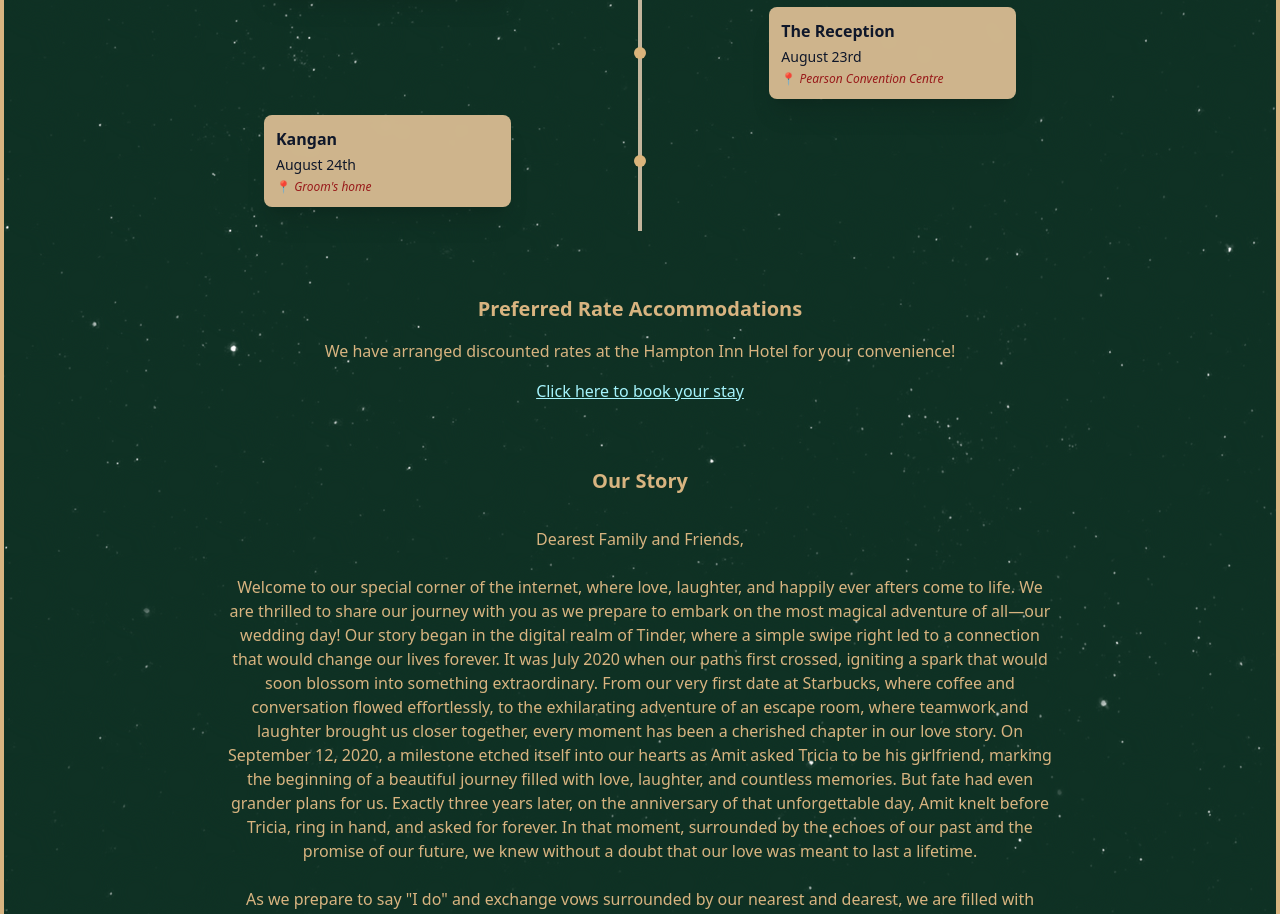
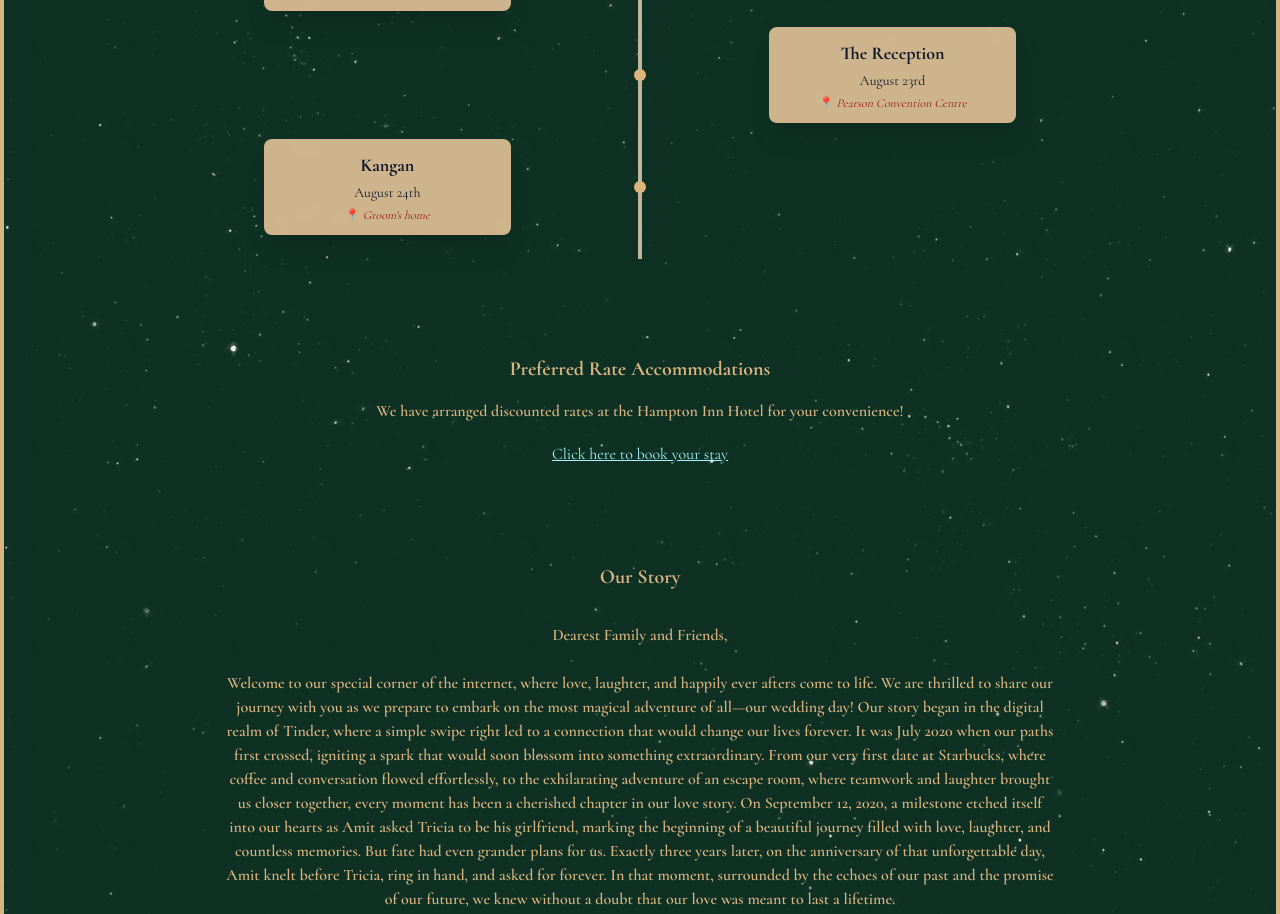
Before and after one commit to amitrambaran/twedsa, a Next.js app: page / in a window 1280 px wide. Shown: the part 1500-2414 px from the top of the page. Built offline with nearby package versions, Linux system fonts and the light colour scheme; a web font is replaced by a local one.

Commit message:
💄 font changes

```diff
--- a/app/layout.tsx
+++ b/app/layout.tsx
@@ -1,9 +1,9 @@
 import type { Metadata } from "next";
 import {
   Luxurious_Script,
-  Cormorant_Garamond,
   Inter,
   Noto_Serif_JP,
+  Cormorant,
 } from "next/font/google";
 import "./globals.css";
 import Header from "./components/Header";
@@ -21,10 +21,9 @@ const luxuriousScript = Luxurious_Script({
   variable: "--font-luxuriousScript",
 });
 
-const cormorant = Cormorant_Garamond({
+const cormorant = Cormorant({
   subsets: ["latin"],
-  display: "swap",
-  weight: "400",
+  weight: ["300", "400", "500", "600", "700"],
   variable: "--font-cormorant",
 });
 
--- a/app/page.tsx
+++ b/app/page.tsx
@@ -157,7 +157,7 @@ export default function Home() {
         <Dialog>
           <DialogTrigger asChild>
             <Button
-              className="my-10 px-6 py-6 text-lg bg-[#D8B480] text-slate-900 rounded-lg font-semibold
+              className="my-10 px-6 py-6 font-cormorant font-bold text-lg bg-[#D8B480] text-slate-900 rounded-lg
           hover:bg-[#e4d1b8] hover:text-amber-900 hover:shadow-lg hover:scale-110
           focus:outline-none transition-transform duration-200 ease-in-out animate-pulse animate-glow"
             >
@@ -166,7 +166,7 @@ export default function Home() {
           </DialogTrigger>
           <DialogContent className="sm:max-w-[700px] h-[90vh]">
             <div
-              className="w-11/12 h-full max-h-full overflow-auto"
+              className="w-full h-full max-h-full overflow-auto mt-8"
               style={{
                 scrollbarWidth: "none",
                 msOverflowStyle: "none",
@@ -175,7 +175,7 @@ export default function Home() {
               <iframe
                 id="google-form"
                 src="https://docs.google.com/forms/d/e/1FAIpQLSfMqUsa0LrbCdvAivu5NZT6zn0nZM1wcLF4lyOvm1oJZTmQxw/viewform?embedded=true"
-                className="w-full h-full pl-8"
+                className="w-full h-full pb-8"
                 style={{
                   border: "none",
                   scrollbarWidth: "none",
@@ -190,11 +190,11 @@ export default function Home() {
         <Timeline />
 
         {/* Preferred Accommodations Section */}
-        <section className="m-16 text-center">
-          <h2 className="text-xl font-bold mb-4">
+        <section className="font-cormorant text-xl m-8 mt-24 text-center">
+          <h2 className="text-xl font-extrabold mb-4">
             Preferred Rate Accommodations
           </h2>
-          <p className="text-md mb-4">
+          <p className="text-base font-semibold mb-4">
             We have arranged discounted rates at the Hampton Inn Hotel for your
             convenience!
           </p>
@@ -202,14 +202,14 @@ export default function Home() {
             href="https://www.hilton.com/en/book/reservation/deeplink/?ctyhocn=YTOBMHX&groupCode=CHHMRW&arrivaldate=2025-08-21&departuredate=2025-08-24&cid=OM%2CWW%2CHILTONLINK%2CEN%2CDirectLink&fromId=HILTONLINKDIRECT"
             target="_blank"
             rel="noopener noreferrer"
-            className="text-md text-cyan-200 underline hover:text-[#e4d1b8]"
+            className="text-base text-cyan-200 underline hover:text-[#e4d1b8]"
           >
             Click here to book your stay
           </a>
         </section>
 
         {/* Our Story Section */}
-        <section className="text-center max-w-4xl">
+        <section className="mt-16 font-cormorant font-semibold text-center max-w-4xl">
           <h2 className="text-xl font-bold mb-4">Our Story</h2>
 
           <p className="text-md m-8">
--- a/components/ui/EventCard.js
+++ b/components/ui/EventCard.js
@@ -1,6 +1,6 @@
 const EventCard = ({ event }) => {
   return (
-    <div className="bg-[#e4c498]/90 backdrop-blur-sm rounded-lg shadow-xl p-3 transition-all">
+    <div className="font-cormorant text-lg text-center bg-[#e4c498]/90 backdrop-blur-sm rounded-lg shadow-xl p-3 transition-all">
       <h3 className="text-slate-900 font-bold">{event.title}</h3>
       <p className="text-slate-900 text-sm mt-1">{event.date}</p>
       <p className="text-red-800 text-xs mt-1">
```
